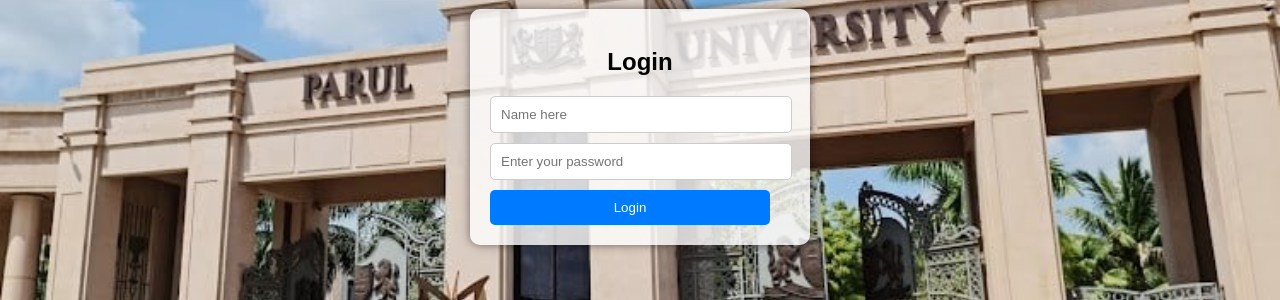
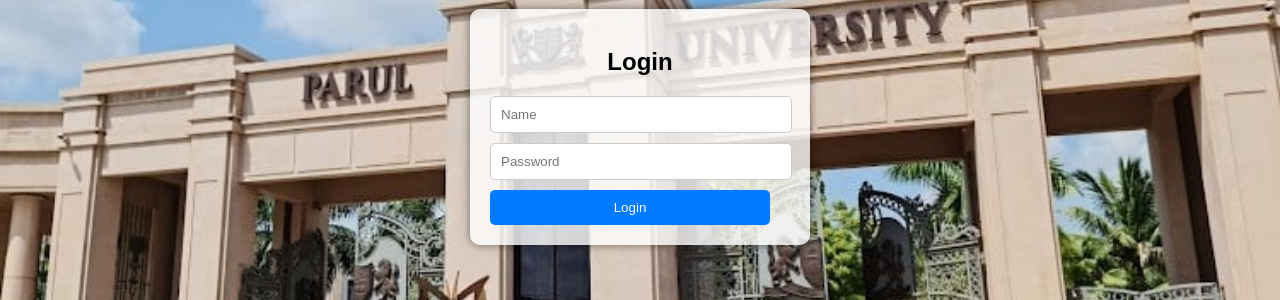
Before and after one commit to iiakshat/institution-management-system, a Flask app: page / in a window 1280 px wide. Shown: the part 281-581 px from the top of the page. Run offline with Flask 3, Linux system fonts and the light colour scheme.

Commit message:
Update login.html

```diff
--- a/app/templates/login.html
+++ b/app/templates/login.html
@@ -5,14 +5,15 @@
 <meta name="viewport" content="width=device-width, initial-scale=1.0">
 <title>University Login</title>
 <link rel="stylesheet" href="{{ url_for('static', filename='css/login.css') }}">
+<link rel="stylesheet" href="../static/css/login.css">
 
 </head>
 <body>
 <div class="login-container">
-    <h2> Login</h2>
-    <form class="login-form" action="" method="post">
-        <input type="text" name="username" placeholder="Name here">
-        <input type="password" name="password" placeholder="Enter your password">
+    <h2>Login</h2>
+    <form class="login-form" action="{{ url_for('main.login') }}" method="post">
+        <input type="text" name="username" placeholder="Name">
+        <input type="password" name="password" placeholder="Password">
         <input type="submit" value="Login">
     </form>
 </div>
```
